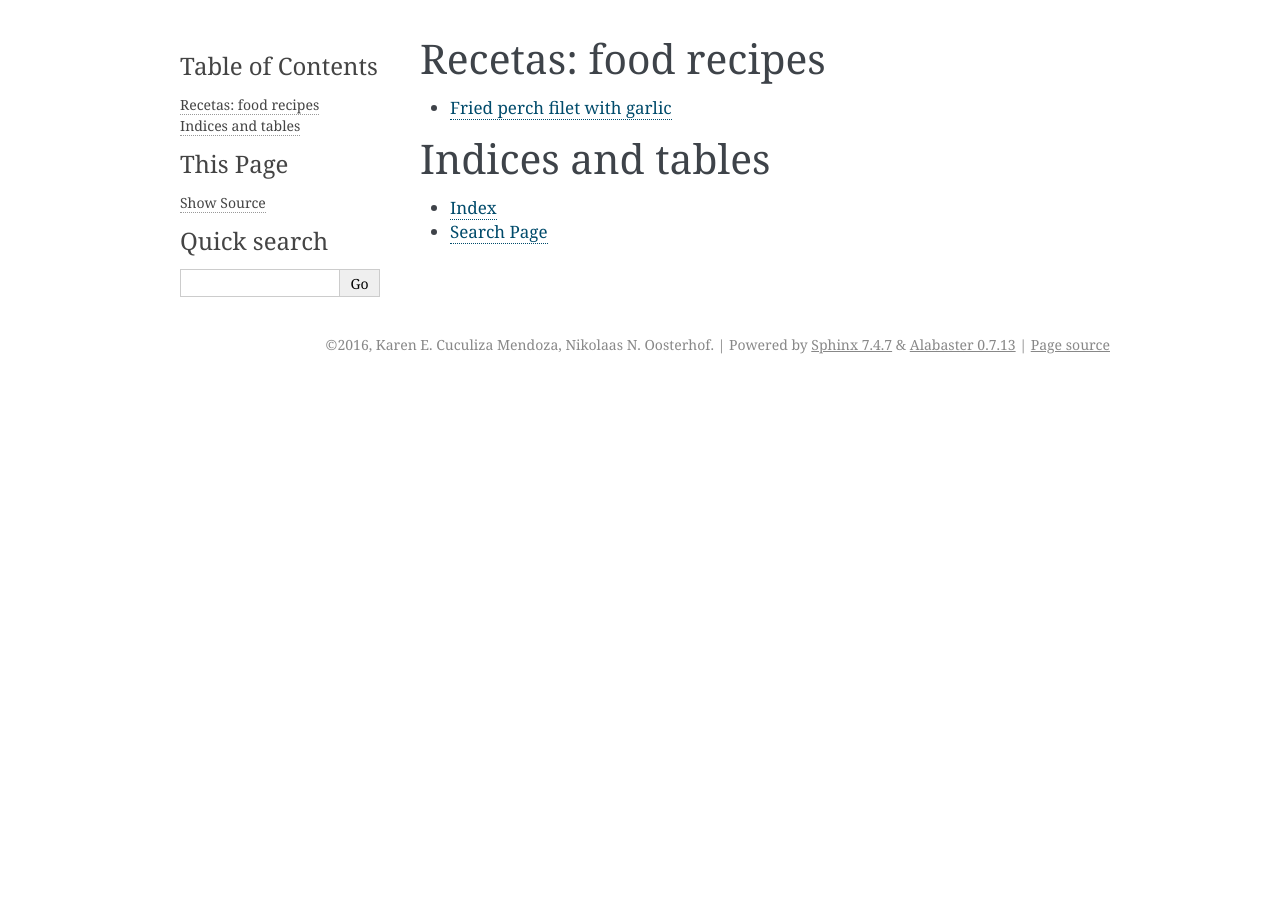
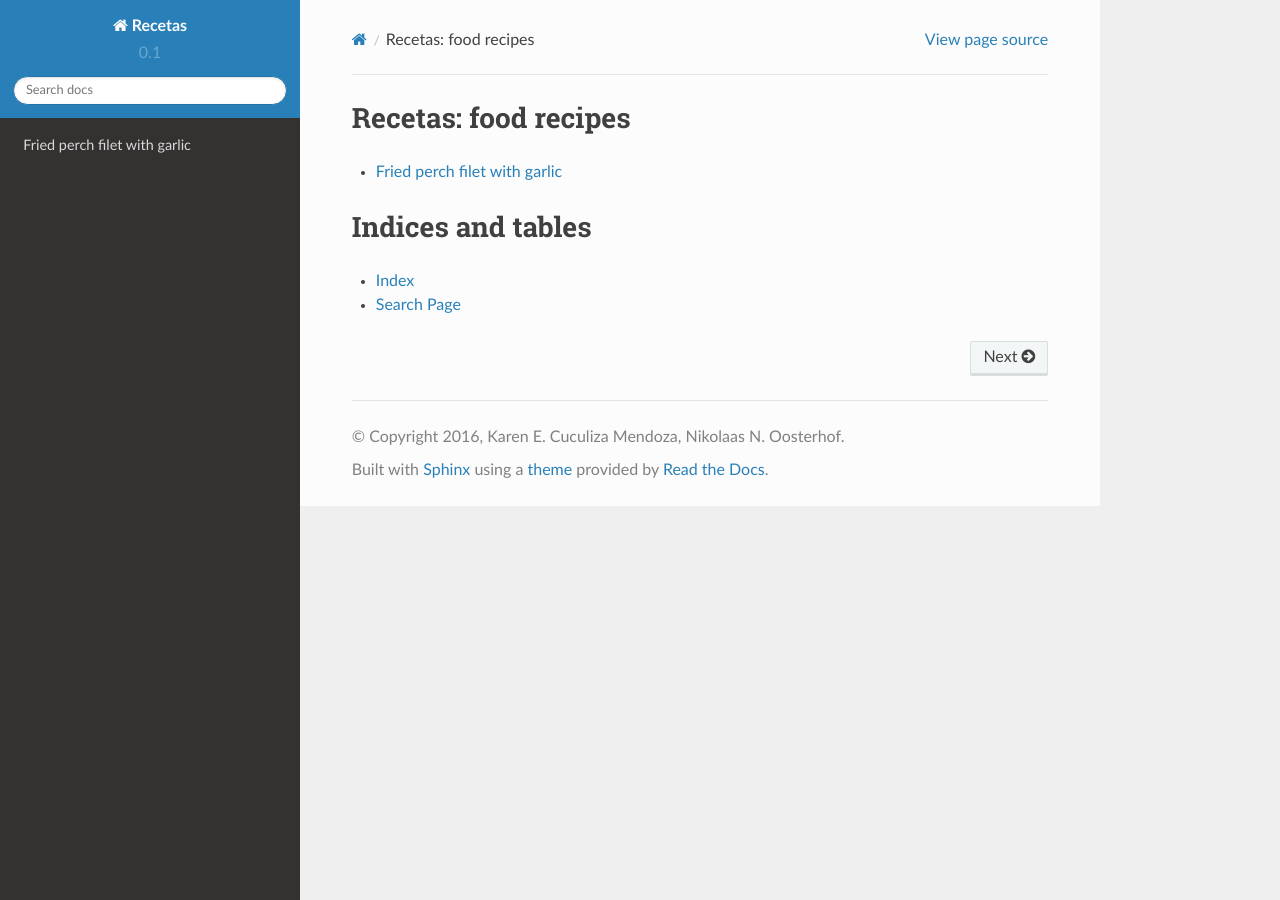
Before and after one commit to recetas/recetas, a Sphinx documentation site: the page built from doc/source/index.rst, in a window 1280 px wide. Built offline with Sphinx 7.4.7 and the Read the Docs theme 2.0.0, drawn with Linux system fonts in a browser that asks for light colours; pages that are not in the unit, such as notebooks, are missing from menus.

Commit message:
DOC: use sphinx "read the docs" theme

```diff
--- a/doc/source/conf.py
+++ b/doc/source/conf.py
@@ -112,7 +112,14 @@ todo_include_todos = True
 
 # The theme to use for HTML and HTML Help pages.  See the documentation for
 # a list of builtin themes.
-html_theme = 'alabaster'
+# # disabled # html_theme = 'alabaster'
+import sphinx_rtd_theme
+
+html_theme = "sphinx_rtd_theme"
+
+html_theme_path = [sphinx_rtd_theme.get_html_theme_path()]
+
+
 
 # Theme options are theme-specific and customize the look and feel of a theme
 # further.  For a list of options available for each theme, see the
```
